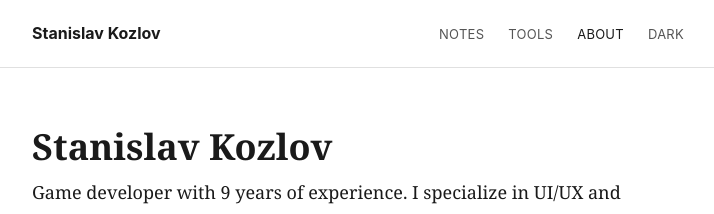
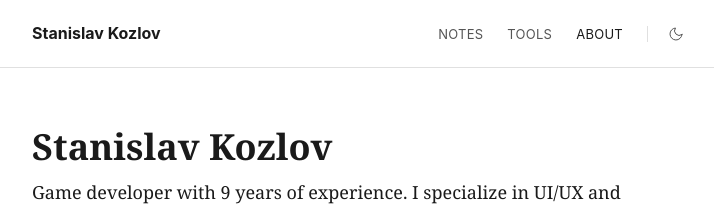
Before and after one commit to LLarean/llarean.github.io, a Jekyll site: the page built from about.md, in a window 1280 px wide. Shown: the top 214 px of the page, without its empty margins (282-996 px from the left). Built offline with Jekyll 4.4.1, drawn with Linux system fonts in a browser that asks for light colours.

Commit message:
Use icon for theme toggle

```diff
--- a/_layouts/default.html
+++ b/_layouts/default.html
@@ -30,7 +30,15 @@
       <a href="{{ '/notes/' | relative_url }}"{% if page.url contains '/notes' or page.layout == 'post' %} class="active"{% endif %}>Notes</a>
       <a href="{{ '/tools/' | relative_url }}"{% if page.url contains '/tools' %} class="active"{% endif %}>Tools</a>
       <a href="{{ '/about/' | relative_url }}"{% if page.url contains '/about' %} class="active"{% endif %}>About</a>
-      <button class="theme-toggle" type="button">Dark</button>
+      <button class="theme-toggle" type="button" aria-label="Switch color theme">
+        <svg class="theme-icon theme-icon-moon" viewBox="0 0 24 24" fill="none" stroke="currentColor" stroke-width="1.5" stroke-linecap="round" stroke-linejoin="round" aria-hidden="true">
+          <path d="M21 12.79A9 9 0 1 1 11.21 3 7 7 0 0 0 21 12.79z"/>
+        </svg>
+        <svg class="theme-icon theme-icon-sun" viewBox="0 0 24 24" fill="none" stroke="currentColor" stroke-width="1.5" stroke-linecap="round" stroke-linejoin="round" aria-hidden="true">
+          <circle cx="12" cy="12" r="4"/>
+          <path d="M12 2v2m0 16v2M4.93 4.93l1.41 1.41m11.32 11.32 1.41 1.41M2 12h2m16 0h2M4.93 19.07l1.41-1.41M17.66 6.34l1.41-1.41"/>
+        </svg>
+      </button>
     </nav>
   </div>
 </header>
--- a/assets/css/style.css
+++ b/assets/css/style.css
@@ -83,11 +83,11 @@ nav {
   font-family: -apple-system, BlinkMacSystemFont, 'Segoe UI', sans-serif;
   font-size: 14px;
   display: flex;
+  align-items: center;
   gap: 24px;
 }
 
-nav a,
-.theme-toggle {
+nav a {
   text-decoration: none;
   color: var(--color-nav);
   letter-spacing: 0.02em;
@@ -96,12 +96,26 @@ nav a,
 }
 
 .theme-toggle {
-  padding: 0;
+  display: flex;
+  align-items: center;
+  justify-content: center;
+  padding: 0 0 0 20px;
   border: 0;
+  border-left: 1px solid var(--color-border);
   background: none;
-  font-family: inherit;
+  color: var(--color-nav);
   cursor: pointer;
 }
+
+.theme-icon {
+  display: block;
+  width: 16px;
+  height: 16px;
+}
+
+.theme-icon-sun { display: none; }
+:root[data-theme="dark"] .theme-icon-sun { display: block; }
+:root[data-theme="dark"] .theme-icon-moon { display: none; }
 
 nav a:hover,
 nav a.active,
```
Also changed, not shown: other parts of _layouts/default.html (+0 -1 lines).
